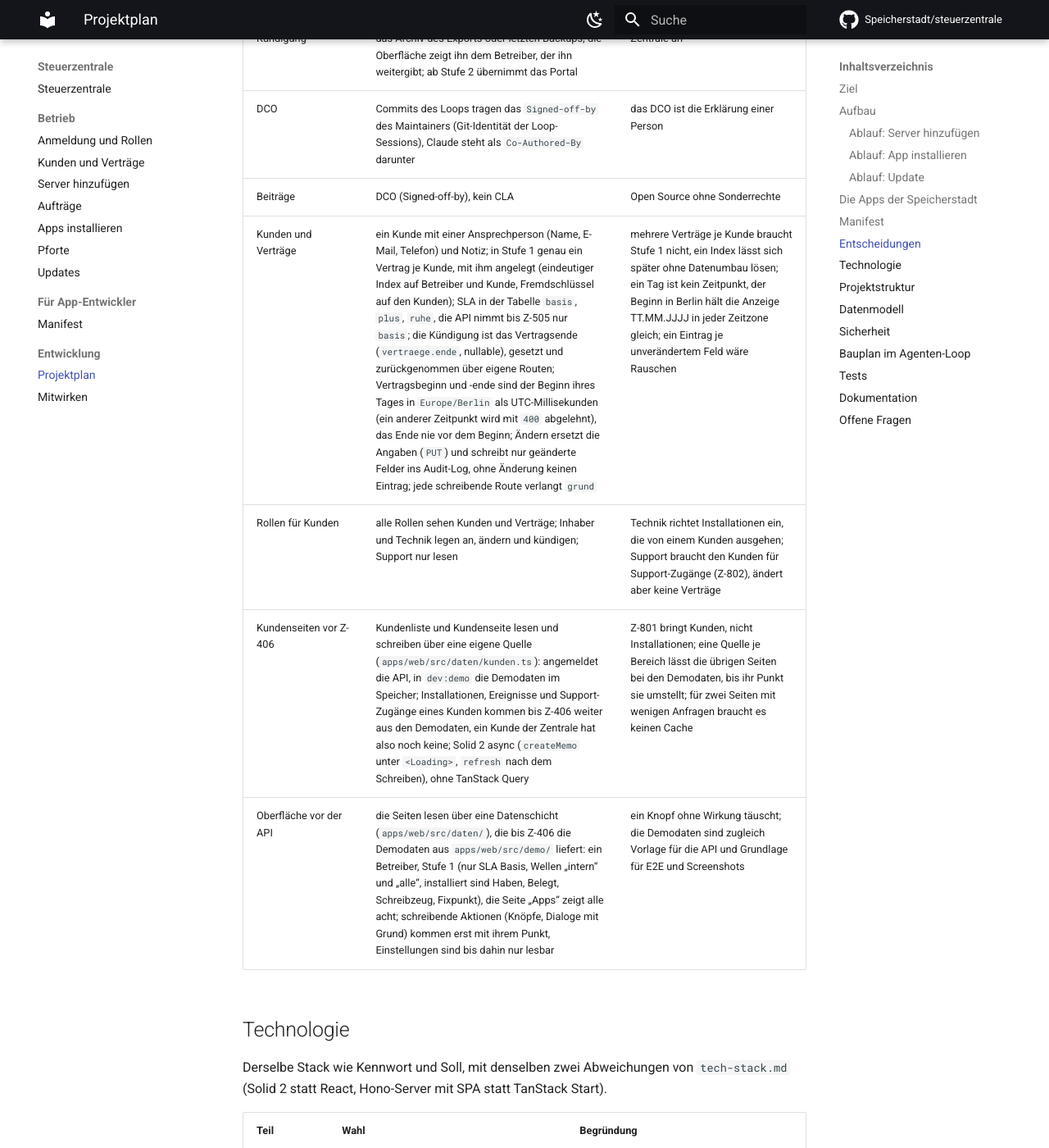
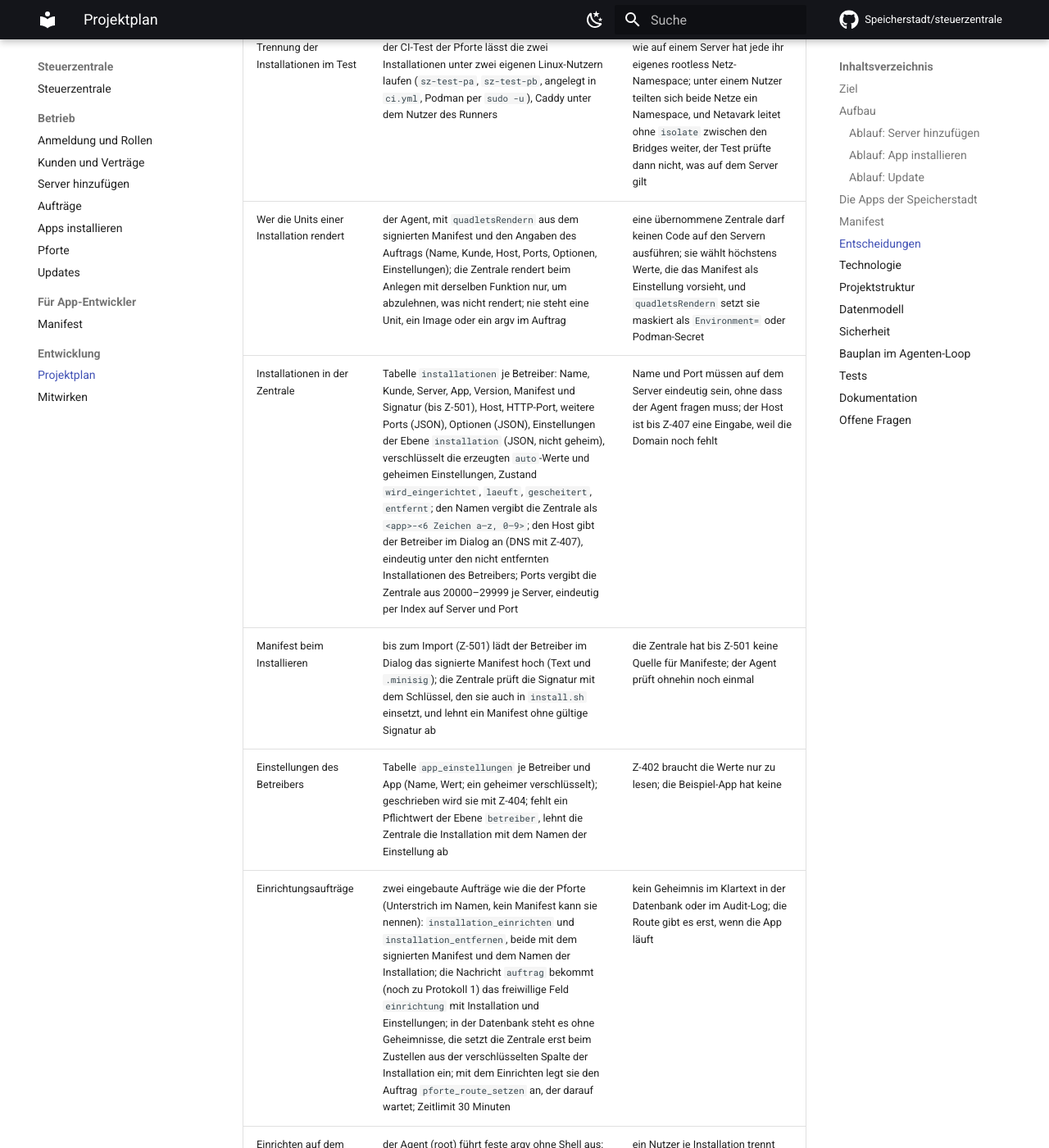
Before and after one commit to Speicherstadt/steuerzentrale, an MkDocs documentation site: the page built from docs/plan.md, in a window 1280 px wide and 1400 px high, scrolled down 21887 px. Shown: the whole window at 82% size. Built offline with MkDocs 1.6.1 and Material for MkDocs 9.7.7, drawn with Linux system fonts in a browser that asks for light colours; comment, search, counter and statistics services are not loaded; some of the changed text lies outside the part shown.

Commit message:
Z-402: decisions and sharper criteria for installing
The agent renders an installation's units itself from the signed manifest; the Zentrale
stores installations with encrypted generated values and adds secrets only when it delivers
a setup job. Failed setups are torn down completely, and the agent never touches a user it
did not create.

Signed-off-by: Dario Götze <dev@dariogoetze.de>
Co-Authored-By: Claude Opus 5.5 <noreply@anthropic.com>
Claude-Session: https://claude.ai/code/session_014k4NfkJBQ539ZwYKrYUGRX

```diff
--- a/docs/plan.md
+++ b/docs/plan.md
@@ -277,6 +277,13 @@ Der Loop entscheidet danach und trägt neue Entscheidungen hier mit Grund ein.
 | Client-Adresse hinter der Pforte | die Route setzt `X-Forwarded-For` auf die Adresse, die Caddy sah, und entfernt `Forwarded` und `X-Real-IP`; keine `trusted_proxies`; die App sieht genau einen Eintrag | ein Client darf keine Adresse vorgeben (Rate-Limits, Logs); Caddy würde einen fremden Header ohne `trusted_proxies` ohnehin ersetzen (`reverseproxy.go`, `addForwardedHeaders`), die Route sagt es ausdrücklich |
 | Nutzer und Unit der Pforte | `install.sh` legt `sz-pforte` an (normaler Nutzer, damit `useradd` Subordinate-IDs für rootless Podman vergibt, Shell `/usr/sbin/nologin`, Linger); keine Installation darf `pforte` heißen (`INSTALLATIONS_NAME`), sonst teilte sie als `sz-pforte` den Nutzer, die Units und den Admin-Socket der Pforte; die Unit (`pforteUnit`) schreibt und startet der Agent mit Z-402 auf demselben Weg wie die Units einer Installation | das Schreiben von Units unter einem anderen Nutzer baut Z-402 ohnehin; `install.sh` bleibt bei dem, was root einmal tun muss |
 | Trennung der Installationen im Test | der CI-Test der Pforte lässt die zwei Installationen unter zwei eigenen Linux-Nutzern laufen (`sz-test-pa`, `sz-test-pb`, angelegt in `ci.yml`, Podman per `sudo -u`), Caddy unter dem Nutzer des Runners | wie auf einem Server hat jede ihr eigenes rootless Netz-Namespace; unter einem Nutzer teilten sich beide Netze ein Namespace, und Netavark leitet ohne `isolate` zwischen den Bridges weiter, der Test prüfte dann nicht, was auf dem Server gilt |
+| Wer die Units einer Installation rendert | der Agent, mit `quadletsRendern` aus dem signierten Manifest und den Angaben des Auftrags (Name, Kunde, Host, Ports, Optionen, Einstellungen); die Zentrale rendert beim Anlegen mit derselben Funktion nur, um abzulehnen, was nicht rendert; nie steht eine Unit, ein Image oder ein argv im Auftrag | eine übernommene Zentrale darf keinen Code auf den Servern ausführen; sie wählt höchstens Werte, die das Manifest als Einstellung vorsieht, und `quadletsRendern` setzt sie maskiert als `Environment=` oder Podman-Secret |
+| Installationen in der Zentrale | Tabelle `installationen` je Betreiber: Name, Kunde, Server, App, Version, Manifest und Signatur (bis Z-501), Host, HTTP-Port, weitere Ports (JSON), Optionen (JSON), Einstellungen der Ebene `installation` (JSON, nicht geheim), verschlüsselt die erzeugten `auto`-Werte und geheimen Einstellungen, Zustand `wird_eingerichtet`, `laeuft`, `gescheitert`, `entfernt`; den Namen vergibt die Zentrale als `<app>-<6 Zeichen a–z, 0–9>`; den Host gibt der Betreiber im Dialog an (DNS mit Z-407), eindeutig unter den nicht entfernten Installationen des Betreibers; Ports vergibt die Zentrale aus 20000–29999 je Server, eindeutig per Index auf Server und Port | Name und Port müssen auf dem Server eindeutig sein, ohne dass der Agent fragen muss; der Host ist bis Z-407 eine Eingabe, weil die Domain noch fehlt |
+| Manifest beim Installieren | bis zum Import (Z-501) lädt der Betreiber im Dialog das signierte Manifest hoch (Text und `.minisig`); die Zentrale prüft die Signatur mit dem Schlüssel, den sie auch in `install.sh` einsetzt, und lehnt ein Manifest ohne gültige Signatur ab | die Zentrale hat bis Z-501 keine Quelle für Manifeste; der Agent prüft ohnehin noch einmal |
+| Einstellungen des Betreibers | Tabelle `app_einstellungen` je Betreiber und App (Name, Wert; ein geheimer verschlüsselt); geschrieben wird sie mit Z-404; fehlt ein Pflichtwert der Ebene `betreiber`, lehnt die Zentrale die Installation mit dem Namen der Einstellung ab | Z-402 braucht die Werte nur zu lesen; die Beispiel-App hat keine |
+| Einrichtungsaufträge | zwei eingebaute Aufträge wie die der Pforte (Unterstrich im Namen, kein Manifest kann sie nennen): `installation_einrichten` und `installation_entfernen`, beide mit dem signierten Manifest und dem Namen der Installation; die Nachricht `auftrag` bekommt (noch zu Protokoll 1) das freiwillige Feld `einrichtung` mit Installation und Einstellungen; in der Datenbank steht es ohne Geheimnisse, die setzt die Zentrale erst beim Zustellen aus der verschlüsselten Spalte der Installation ein; mit dem Einrichten legt sie den Auftrag `pforte_route_setzen` an, der darauf wartet; Zeitlimit 30 Minuten | kein Geheimnis im Klartext in der Datenbank oder im Audit-Log; die Route gibt es erst, wenn die App läuft |
+| Einrichten auf dem Server | der Agent (root) führt feste argv ohne Shell aus: `useradd` (Home 0700, Shell `/usr/sbin/nologin`), `loginctl enable-linger`, schreibt Units, Slice und `dateien` als Eigentum des Nutzers, legt Secrets mit `podman secret create` über die Standardeingabe an, zieht jedes Image per Digest, `systemctl --user daemon-reload` und `start`, führt `schritte.einrichten` mit `podman exec` aus; vorher, bei einer App hinter der Pforte, schreibt und startet er die Unit der Pforte unter `sz-pforte` (`pforteUnit`), falls sie noch nicht läuft; alles unter dem Nutzer mit `runuser -u sz-<name> -- env -i …` und fester Umgebung; Befehle aus Aufträgen laufen ab jetzt ebenso unter dem Nutzer der Installation | ein Nutzer je Installation trennt Dateien, Netz und Prozesse; ohne Shell und mit fester Umgebung kommt kein Wert als Befehl an |
+| Scheitern beim Einrichten | jeder Fehler räumt auf, bevor das Ergebnis gemeldet wird: Units stoppen, Linger aus, `loginctl terminate-user`, `userdel --remove`; der Agent merkt sich in `/var/lib/steuerzentrale/installationen.json` (0600), welche Installationen er eingerichtet hat; einen Nutzer `sz-<name>`, den er nicht selbst angelegt hat, fasst er nie an; `installation_entfernen` nimmt er nur für eine Installation an, deren Einrichtung nicht fertig wurde, alles andere kommt mit Z-604 (erst Backup) | nichts halb Installiertes bleibt zurück; eine übernommene Zentrale kann so keine laufende Installation mit Daten löschen |
 | Release | der Loop baut nur einen Release-Kandidaten mit dem Test-Schlüssel (Workflow-Artefakt, lokale Registry); Tag, echte Signatur und Push macht ein Mensch; Image `ghcr.io/speicherstadt/steuerzentrale`, Agent-Binaries im GitHub-Release | der Signierschlüssel liegt offline |
 | Export bei Kündigung | ein zeitlich begrenzter, vorsignierter S3-Link auf das Archiv des Exports oder letzten Backups; die Oberfläche zeigt ihn dem Betreiber, der ihn weitergibt; ab Stufe 2 übernimmt das Portal | Kunden melden sich nicht an der Zentrale an |
 | DCO | Commits des Loops tragen das `Signed-off-by` des Maintainers (Git-Identität der Loop-Sessions), Claude steht als `Co-Authored-By` darunter | das DCO ist die Erklärung einer Person |
```
Also changed, not shown: BAULISTE.md (+9 -1 lines).
